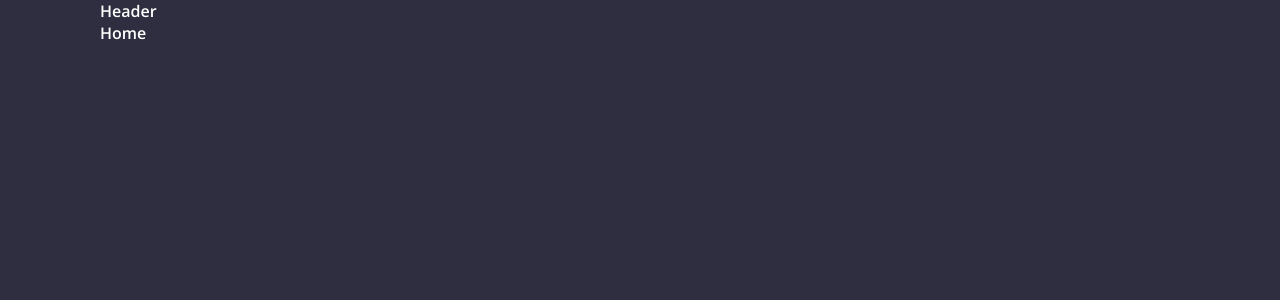
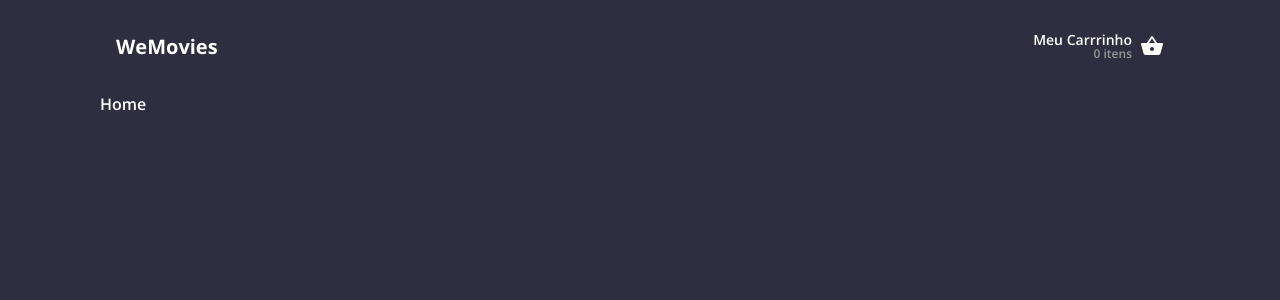
Before and after one commit to Aurelio-ch/front-react-wefit, a React (Vite) app: page / in a window 1280 px wide. Shown: the top 300 px of the page. Built offline with nearby package versions, Linux system fonts and the light colour scheme.

Commit message:
style: creation and styling of the header component

```diff
--- a/package.json
+++ b/package.json
@@ -21,6 +21,7 @@
     "react": "^18.2.0",
     "react-dom": "^18.2.0",
     "react-hook-form": "^7.51.2",
+    "react-icons": "^5.0.1",
     "react-router-dom": "^6.22.3",
     "sort-by": "^1.2.0",
     "styled-components": "^6.1.8",
--- a/src/components/header/index.tsx
+++ b/src/components/header/index.tsx
@@ -1,3 +1,20 @@
+import { MdShoppingBasket } from 'react-icons/md'
+import { Link } from 'react-router-dom'
+import { CarLink, Container } from './styles'
 export function Header() {
-  return <div>Header</div>
+  return (
+    <Container>
+      <Link to="/">
+        <h1>WeMovies</h1>
+      </Link>
+
+      <CarLink to="/">
+        <div>
+          <p>Meu Carrrinho</p>
+          <span>0 itens</span>
+        </div>
+        <MdShoppingBasket size={24} />
+      </CarLink>
+    </Container>
+  )
 }
--- a/src/components/header/styles.ts
+++ b/src/components/header/styles.ts
@@ -0,0 +1,54 @@
+import { Link } from 'react-router-dom'
+import styled from 'styled-components'
+
+export const Container = styled.header`
+  width: 100%;
+
+  padding: 2rem 1rem;
+
+  display: flex;
+  align-items: center;
+  justify-content: space-between;
+
+  h1 {
+    font-size: 1.25rem;
+    font-weight: bold;
+  }
+`
+
+export const CarLink = styled(Link)`
+  display: flex;
+  align-items: center;
+  gap: 0.5rem;
+
+  div {
+    display: flex;
+    flex-direction: column;
+    justify-content: center;
+    text-align: right;
+
+    p,
+    span {
+      font-weight: 600;
+      transition: all 0.2s ease-in-out;
+      line-height: 1.1;
+    }
+
+    p {
+      font-size: 0.875rem;
+    }
+
+    span {
+      font-size: 0.75rem;
+      color: ${({ theme }) => theme['grey-500']};
+    }
+  }
+
+  @media (max-width: 430px) {
+    div {
+      p {
+        display: none;
+      }
+    }
+  }
+`
```
Also changed, not shown: 1 other file (tests, documents, lock files or other folders).
